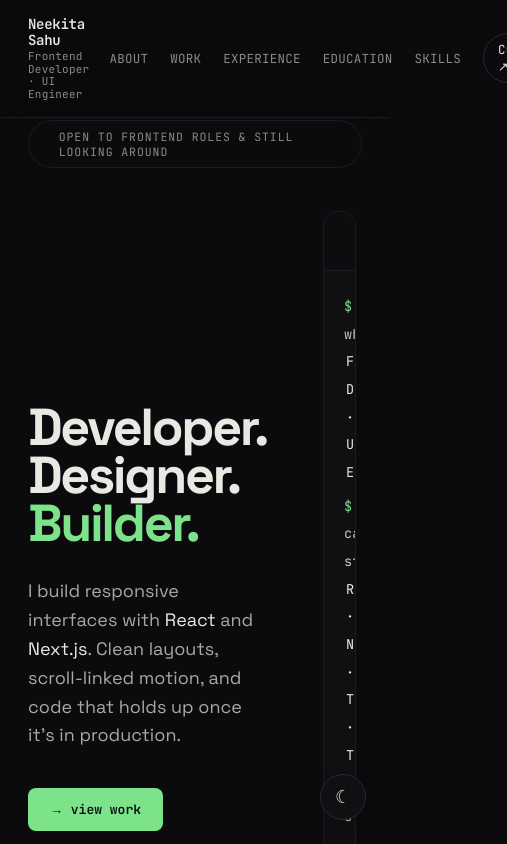
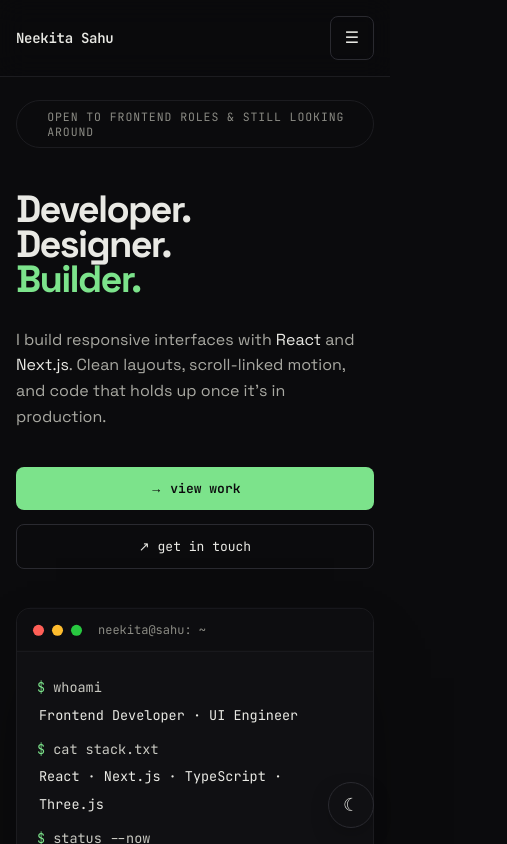
Before and after one commit to NSDiva/Portfolio_Website, a Next.js app: page / in a window 390 px wide. Shown: the top 844 px of the page, 507 px wide, since content can reach past the window. Built offline with nearby package versions, Linux system fonts and the light colour scheme.

Commit message:
Make the website responsive for standard screen

```diff
--- a/src/app/globals.css
+++ b/src/app/globals.css
@@ -7,6 +7,7 @@
 
 html {
   scroll-behavior: smooth;
+  scroll-padding-top: 80px; /* Offset scroll position for fixed header */
 }
 
 /* ===== Theme tokens ===== */
@@ -58,9 +59,18 @@ body {
   transition: background .4s ease, color .4s ease;
 }
 
+body.menu-open {
+  overflow: hidden;
+}
+
 a {
   color: inherit;
   text-decoration: none;
+}
+
+a,
+button {
+  -webkit-tap-highlight-color: transparent;
 }
 
 ::selection {
@@ -284,6 +294,31 @@ a {
   color: var(--text);
 }
 
+/* Mobile drawer trigger — revealed at <=768px. */
+.nav-toggle {
+  display: none;
+  align-items: center;
+  justify-content: center;
+  width: 44px;
+  height: 44px;
+  flex-shrink: 0;
+  border: 1px solid var(--border2);
+  border-radius: 8px;
+  background: transparent;
+  color: var(--text);
+  font-family: var(--font-mono), monospace;
+  font-size: 16px;
+  line-height: 1;
+  cursor: pointer;
+  z-index: 60;
+  transition: border-color .2s, color .2s;
+}
+
+.nav-toggle:hover {
+  border-color: var(--acc);
+  color: var(--acc);
+}
+
 .nav-cta {
   border: 1px solid var(--border2);
   padding: 7px 14px;
@@ -298,7 +333,7 @@ a {
 
 /* ===== Hero ===== */
 .hero {
-  min-height: 100vh;
+  min-height: 100svh;
   padding: 120px 0 90px;
   position: relative;
   display: flex;
@@ -337,7 +372,7 @@ a {
 }
 
 .hero-title {
-  font-size: clamp(52px, 8vw, 110px);
+  font-size: clamp(38px, 8vw, 110px);
   line-height: 0.92;
   font-weight: 700;
   letter-spacing: -0.045em;
@@ -531,7 +566,7 @@ a.section-note:hover {
 /* ===== About ===== */
 .about-lead {
   margin-top: 30px;
-  width: 95%;
+  max-width: 95%;
   font-size: 18px;
   line-height: 1.7;
   color: var(--text);
@@ -927,12 +962,6 @@ a.section-note:hover {
   gap: 20px;
 }
 
-@media (max-width: 768px) {
-  .telemetry-grid {
-    grid-template-columns: 1fr;
-  }
-}
-
 .telemetry-panel {
   background: var(--surface);
   border: 1px solid var(--border);
@@ -1028,13 +1057,6 @@ a.section-note:hover {
   display: flex;
   align-items: center;
   gap: 20px;
-}
-
-@media (max-width: 480px) {
-  .radar-scope-container {
-    flex-direction: column;
-    gap: 12px;
-  }
 }
 
 .radar-scope {
@@ -1337,3 +1359,192 @@ a.section-note:hover {
   border-color: var(--acc);
   color: var(--acc);
 }
+
+/* =====================================================================
+   Responsive — all overrides live here so the desktop rules above stay
+   untouched. Tiers: 1024 tablet landscape / 768 phone+tablet portrait /
+   480 small phone.
+   ===================================================================== */
+
+/* ===== <= 1024px: two-column grids collapse to one or two ===== */
+@media (max-width: 1024px) {
+  .wrap {
+    padding: 0 24px;
+  }
+
+  .nav-inner {
+    padding: 16px 24px;
+  }
+
+  .hero-grid {
+    grid-template-columns: 1fr;
+    gap: 40px;
+  }
+
+  .about-grid {
+    grid-template-columns: repeat(2, 1fr);
+  }
+
+  .skills-grid {
+    grid-template-columns: repeat(2, 1fr);
+  }
+
+  .exp-item {
+    grid-template-columns: 160px 1fr;
+    gap: 28px;
+  }
+}
+
+/* ===== <= 768px: hamburger drawer, single-column everything ===== */
+@media (max-width: 768px) {
+  .nav-toggle {
+    display: inline-flex;
+  }
+
+  .nav-links {
+    position: fixed;
+    inset: 0;
+    flex-direction: column;
+    justify-content: center;
+    gap: 28px;
+    padding: 0 32px;
+    font-size: 18px;
+    background: var(--bg);
+    transform: translateX(100%);
+    /* Keep closed links out of the tab order, not just off-screen. */
+    visibility: hidden;
+    transition: transform .3s cubic-bezier(.16, 1, .3, 1), visibility .3s;
+  }
+
+  .nav-links.open {
+    transform: none;
+    visibility: visible;
+  }
+
+  .nav-cta {
+    align-self: flex-start;
+    padding: 10px 18px;
+  }
+
+  .work-card {
+    grid-template-columns: 1fr;
+  }
+
+  .work-thumb {
+    aspect-ratio: 16 / 9;
+    min-height: 0;
+    border-right: none;
+    border-bottom: 1px solid var(--border);
+  }
+
+  .work-body {
+    padding: 24px 20px;
+  }
+
+  .exp-item {
+    grid-template-columns: 1fr;
+    gap: 14px;
+  }
+
+  .exp-date {
+    padding-top: 0;
+  }
+
+  .edu-grid,
+  .skills-grid,
+  .about-grid,
+  .telemetry-grid {
+    grid-template-columns: 1fr;
+  }
+
+  .edu-card {
+    padding: 24px;
+  }
+
+  .section {
+    padding: 60px 0 40px;
+  }
+
+  .hero {
+    padding: 100px 0 70px;
+  }
+
+  .hero-sub,
+  .contact-sub {
+    font-size: 16px;
+  }
+
+  .work-lead {
+    font-size: 18px;
+  }
+
+  .exp-role,
+  .edu-school {
+    font-size: 20px;
+  }
+
+  .clock-display {
+    font-size: 26px;
+  }
+
+  /* Collides with the fixed theme toggle and adds little on touch. */
+  .scroll-cue {
+    display: none;
+  }
+
+  .theme-toggle {
+    right: 16px;
+    bottom: 16px;
+  }
+}
+
+/* ===== <= 480px: small phone ===== */
+@media (max-width: 480px) {
+  .wrap {
+    padding: 0 16px;
+  }
+
+  .nav-inner {
+    padding: 16px;
+  }
+
+  .brand-role {
+    display: none;
+  }
+
+  .radar-scope-container {
+    flex-direction: column;
+    gap: 12px;
+  }
+
+  .info-card,
+  .skill-card,
+  .telemetry-panel {
+    padding: 18px;
+  }
+
+  .telemetry-panel {
+    min-height: 0;
+  }
+
+  .btn-primary,
+  .btn-ghost {
+    width: 100%;
+    justify-content: center;
+  }
+
+  .contact-social {
+    gap: 16px;
+    flex-wrap: wrap;
+  }
+
+  .music-controls {
+    justify-content: space-between;
+  }
+}
+
+@media (prefers-reduced-motion: reduce) {
+  .nav-links {
+    transition: none;
+  }
+}
--- a/src/app/layout.tsx
+++ b/src/app/layout.tsx
@@ -67,6 +67,8 @@ export const metadata: Metadata = {
 export const viewport: Viewport = {
   themeColor: site.themeColor,
   colorScheme: "dark",
+  width: "device-width",
+  initialScale: 1,
 };
 
 const jsonLd = [
--- a/src/components/Nav.tsx
+++ b/src/components/Nav.tsx
@@ -1,12 +1,58 @@
+"use client";
+
+import { useEffect, useState } from "react";
+
 export default function Nav() {
+  const [open, setOpen] = useState(false);
+
+  const closeMenu = () => {
+    setOpen(false);
+    document.body.classList.remove("menu-open");
+  };
+
+  // Close the drawer on Escape and lock body scroll while it is open.
+  useEffect(() => {
+    if (!open) return;
+
+    const onKey = (e: KeyboardEvent) => {
+      if (e.key === "Escape") closeMenu();
+    };
+    window.addEventListener("keydown", onKey);
+    document.body.classList.add("menu-open");
+
+    return () => {
+      window.removeEventListener("keydown", onKey);
+      document.body.classList.remove("menu-open");
+    };
+  }, [open]);
+
   return (
     <nav className="nav">
       <div className="nav-inner">
-        <a href="#top" className="brand">
+        <a href="#top" className="brand" onClick={closeMenu}>
           <span className="brand-name">Neekita Sahu</span>
           <span className="brand-role">Frontend Developer · UI Engineer</span>
         </a>
-        <div className="nav-links">
+        <button
+          className="nav-toggle"
+          aria-label={open ? "Close menu" : "Open menu"}
+          aria-expanded={open}
+          aria-controls="nav-menu"
+          onClick={() => {
+            if (open) {
+              closeMenu();
+            } else {
+              setOpen(true);
+            }
+          }}
+        >
+          {open ? "✕" : "☰"}
+        </button>
+        <div
+          id="nav-menu"
+          className={open ? "nav-links open" : "nav-links"}
+          onClick={closeMenu}
+        >
           <a href="#about" className="nav-link">ABOUT</a>
           <a href="#work" className="nav-link">WORK</a>
           <a href="#experience" className="nav-link">EXPERIENCE</a>
```
